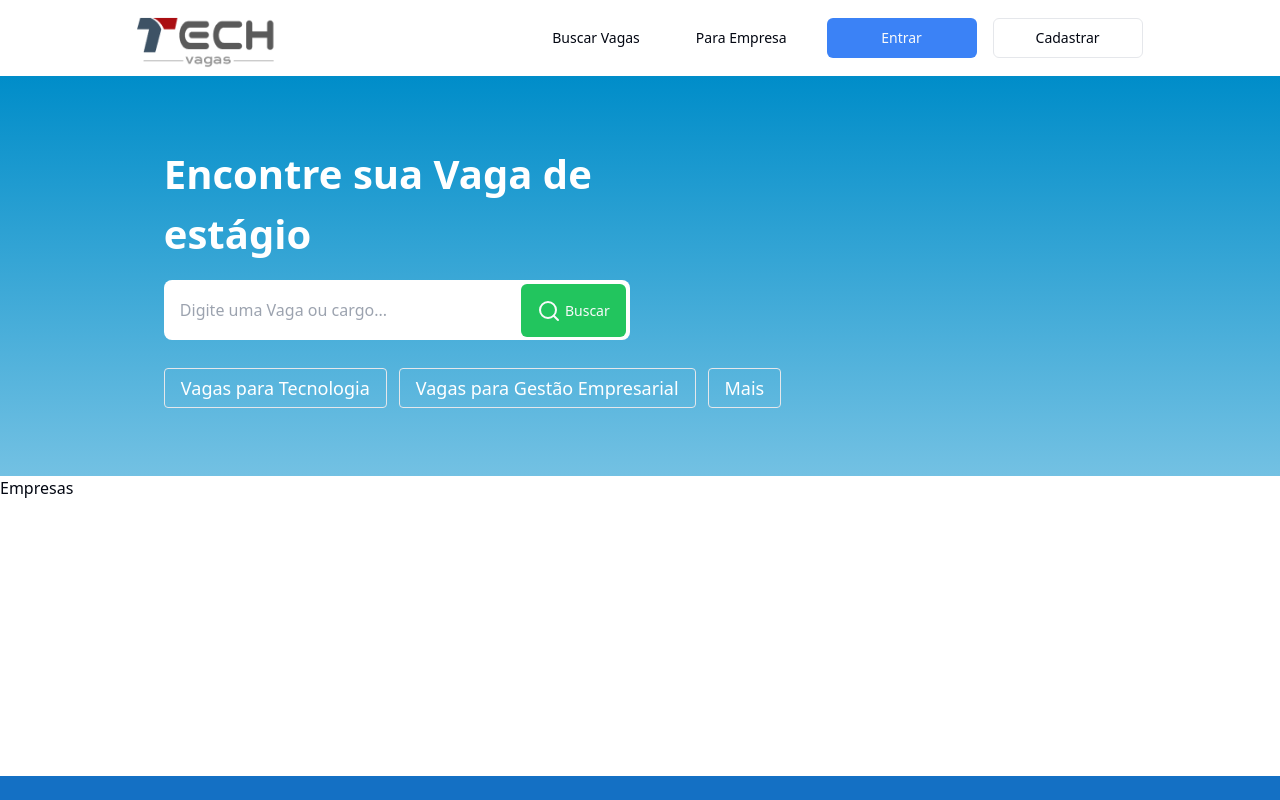
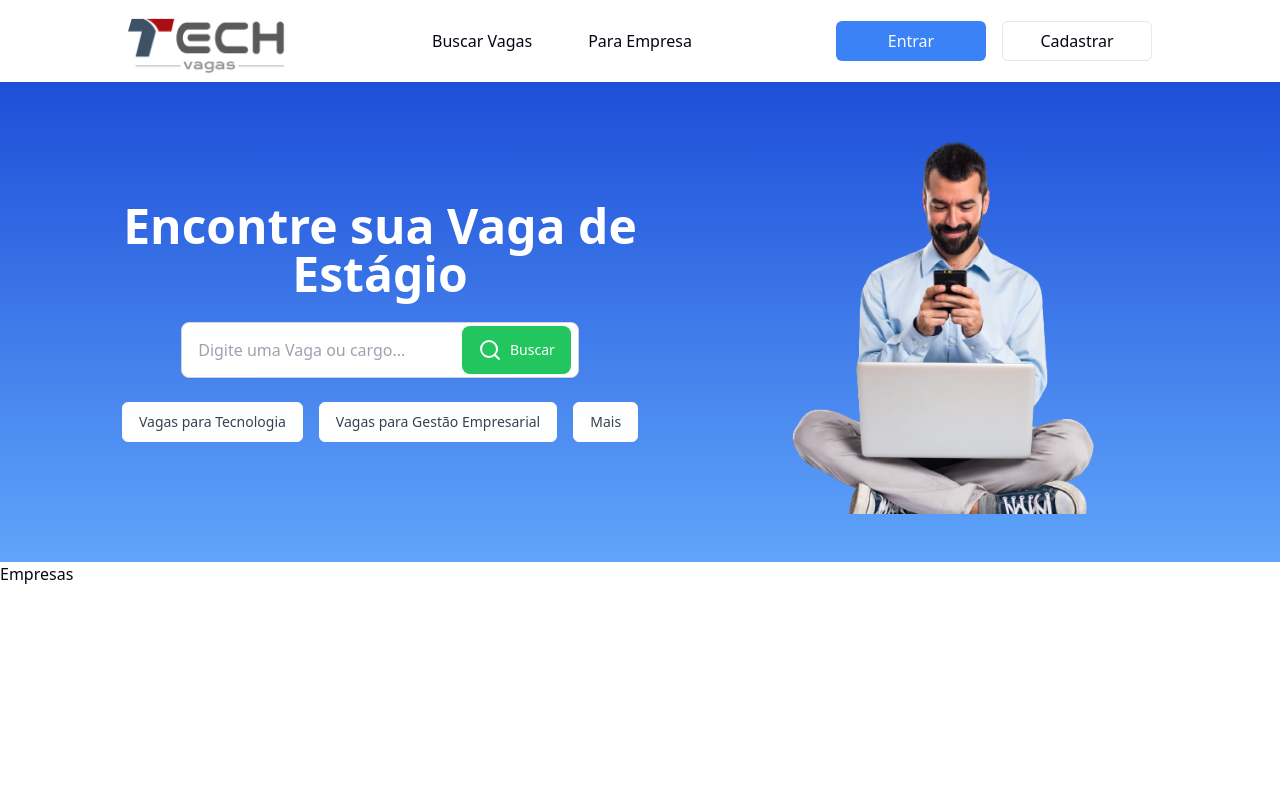
Before and after one commit to guicarsiqsantos/TECH-VAGAS-FRONT-END, a React (Vite) app: page / in a window 1280 px wide. Shown: the top 800 px of the page. Built offline with nearby package versions, Linux system fonts and the light colour scheme.

Commit message:
Mudanças de design

```diff
--- a/src/components/Cover.tsx
+++ b/src/components/Cover.tsx
@@ -4,38 +4,43 @@ import Search from "./Search";
 
 export default function Cover() {
   return (
-    <div className="flex justify-between bg-gradient-to-t from-[#73C1E3] to-[#008DC9]  h-[50vh]">
-      <div className="flex flex-col w-[52%] justify-center items-center ml-[5%] max-md:w-full max-md:ml-1">
-        <h1 className="w-[70%] mb-4 text-[40px] font-bold text-white">
-          Encontre sua Vaga de estágio
+    <div className="flex flex-col md:flex-row justify-between bg-gradient-to-t from-blue-400 to-blue-700 h-[60vh] p-6 md:p-12">
+      <div className="flex flex-col w-full md:w-1/2 justify-center items-start md:items-center md:ml-12">
+        <h1 className="text-4xl md:text-5xl font-bold text-white mb-6 text-left md:text-center">
+          Encontre sua Vaga de Estágio
         </h1>
 
         {/* Campo de Pesquisar Vagas */}
         <Search />
 
-        <div className=" flex w-[70%] mt-7">
+        <div className="flex flex-wrap gap-4 mt-6">
           <Button
-            variant={"outline"}
-            className="bg-[] text-white text-lg font-normal rounded-sm mr-3 hover:text-[#3F3F3F]"
+            variant="outline"
+            className="text-gray-700 border-white hover:text-gray-600 hover:border-gray-300"
           >
             Vagas para Tecnologia
           </Button>
           <Button
-            variant={"outline"}
-            className="bg-[] text-white text-lg font-normal rounded-sm  mr-3 hover:text-[#3F3F3F]"
+            variant="outline"
+            className="text-gray-700 border-white hover:text-gray-600 hover:border-gray-300"
           >
             Vagas para Gestão Empresarial
           </Button>
           <Button
-            variant={"outline"}
-            className="bg-[] text-white text-lg font-normal rounded-sm  mr-3 hover:text-[#3F3F3F]"
+            variant="outline"
+            className="text-gray-700 border-white hover:text-gray-600 hover:border-gray-300"
           >
             Mais
           </Button>
         </div>
       </div>
-      <div className="mr-[20vh] max-[1300px]:hidden">
-        <img src={imgMemLaptop} alt="home" className="w-full h-full object-fill" height={0} width={0} />
+
+      <div className="hidden md:block w-full md:w-1/2">
+        <img
+          src={imgMemLaptop}
+          alt="Pessoa com laptop"
+          className="object-contain w-full h-full"
+        />
       </div>
     </div>
   );
--- a/src/components/Header.tsx
+++ b/src/components/Header.tsx
@@ -1,47 +1,91 @@
 import { Button } from "@/components/ui/button";
+import {
+  DropdownMenu,
+  DropdownMenuContent,
+  DropdownMenuGroup,
+  DropdownMenuItem,
+  DropdownMenuLabel,
+  DropdownMenuSeparator,
+  DropdownMenuTrigger,
+} from "./ui/dropdown-menu";
 import { NavLink } from "react-router-dom";
 import Image from "../assets/images/logo_techvagas.png";
 import { useAuth } from "@/Context/AuthContext";
+import { Avatar, AvatarFallback, AvatarImage } from "./ui/avatar";
 
 export default function Header() {
   const { authState } = useAuth();
   const { isAuthenticated } = authState;
 
   return (
-    <div className="flex items-center justify-around shadow p-2">
-      <NavLink to={"/"}>
-        <img
-          src={Image}
-          alt="logo"
-          style={{ width: "140px", height: "60px" }}
-        />
+    <div className="flex items-center justify-between shadow-lg p-2 md:px-[10%] bg-white">
+      <NavLink to="/">
+        <img src={Image} alt="logo" className="w-32 h-auto md:w-40" />
       </NavLink>
 
-      <div className="flex items-center gap-6">
-        <Button asChild variant="ghost">
-          <NavLink to={"/buscarVagas"}>Buscar Vagas</NavLink>
+      <nav className="flex items-center gap-4 md:gap-6">
+        <Button asChild variant="ghost" className="text-sm md:text-base">
+          <NavLink to="/buscarVagas">Buscar Vagas</NavLink>
         </Button>
-        <Button asChild variant="ghost">
-          <NavLink to={"/"}>Para Empresa</NavLink>
+        <Button asChild variant="ghost" className="text-sm md:text-base">
+          <NavLink to="/">Para Empresa</NavLink>
         </Button>
+      </nav>
 
-        <div className="flex gap-4">
+      <div className="flex gap-2 md:gap-4 items-center">
         {isAuthenticated ? (
-            <Button asChild className="bg-blue-500 w-[150px]">
-              <NavLink to={"/login"}>Logout</NavLink>
+          <div className="flex items-center space-x-3">
+            <h2 className="text-gray-700 text-xs md:text-sm font-semibold">
+              Guilherme Carvalho
+            </h2>
+            <DropdownMenu>
+              <DropdownMenuTrigger asChild>
+                <Button variant="ghost" size="icon" className="p-0">
+                  <Avatar className="h-8 w-8">
+                    <AvatarImage
+                      src="https://github.com/shadcn.png"
+                      alt="@shadcn"
+                    />
+                    <AvatarFallback>CN</AvatarFallback>
+                  </Avatar>
                 </Button>
+              </DropdownMenuTrigger>
+              <DropdownMenuContent className="w-56">
+                <DropdownMenuLabel>Minha Conta</DropdownMenuLabel>
+                <DropdownMenuSeparator />
+                <DropdownMenuGroup>
+                  <DropdownMenuItem>Perfil</DropdownMenuItem>
+                  <DropdownMenuItem>Configuração</DropdownMenuItem>
+                </DropdownMenuGroup>
+                <DropdownMenuSeparator />
+                <DropdownMenuItem>Support</DropdownMenuItem>
+                <DropdownMenuSeparator />
+                <NavLink to="/">
+                  <DropdownMenuItem className="font-semibold">
+                    Log out
+                  </DropdownMenuItem>
+                </NavLink>
+              </DropdownMenuContent>
+            </DropdownMenu>
+          </div>
         ) : (
           <>
-              <Button asChild className="bg-blue-500 w-[150px]">
-                <NavLink to={"/login"}>Entrar</NavLink>
+            <Button
+              asChild
+              className="bg-blue-500 w-[120px] md:w-[150px] text-sm md:text-base"
+            >
+              <NavLink to="/login">Entrar</NavLink>
             </Button>
-              <Button asChild variant="outline" className="w-[150px]">
-                <NavLink to={"/login"}>Cadastrar</NavLink>
+            <Button
+              asChild
+              variant="outline"
+              className="w-[120px] md:w-[150px] text-sm md:text-base"
+            >
+              <NavLink to="/login">Cadastrar</NavLink>
             </Button>
           </>
         )}
       </div>
     </div>
-    </div>
   );
 }
--- a/src/components/Search.tsx
+++ b/src/components/Search.tsx
@@ -4,17 +4,17 @@ import { NavLink } from "react-router-dom";
 
 const Search = () => {
   return (
-    <div className="relative flex justify-between w-[70%]">
+    <div className="relative flex items-center w-full md:w-[70%]">
       <input
         type="text"
         placeholder="Digite uma Vaga ou cargo..."
-        className="text-base w-[100%] h-[60px] p-4 pr-32 outline-none rounded-lg"
+        className="w-full h-12 md:h-14 p-4 pr-24 text-base rounded-lg shadow-sm outline-none border border-gray-300"
+        aria-label="Pesquisar vagas"
       />
-      <span className="absolute right-0">
-        <NavLink to={"/buscarVagas"}>
-          <Button className="m-1 h-[53px] bg-green-500 hover:bg-green-600">
-            {" "}
-            <SearchIcon className="mr-1" /> Buscar
+      <span className="absolute right-2 top-2/4 -translate-y-2/4">
+        <NavLink to="/buscarVagas">
+          <Button className="flex items-center bg-green-500 hover:bg-green-600 text-white h-10 md:h-12 px-4 rounded-lg">
+            <SearchIcon className="mr-2" /> Buscar
           </Button>
         </NavLink>
       </span>
```
Also changed, not shown: src/pages/dashboard/cargo/index.tsx (+2 -5 lines). Lines whose indentation alone changed are shown as unchanged.
